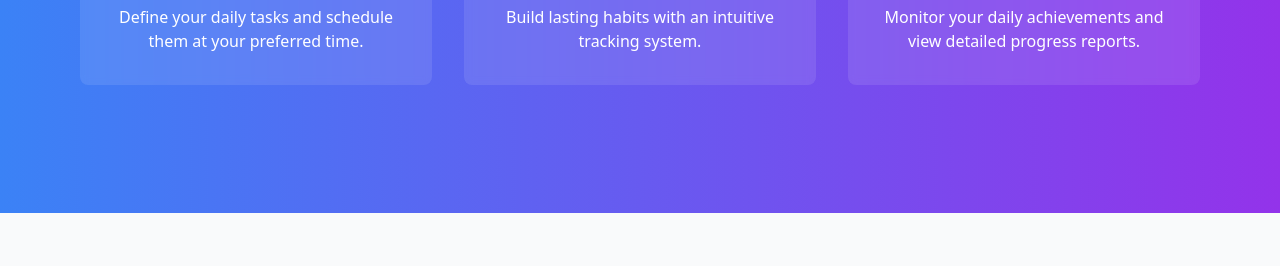
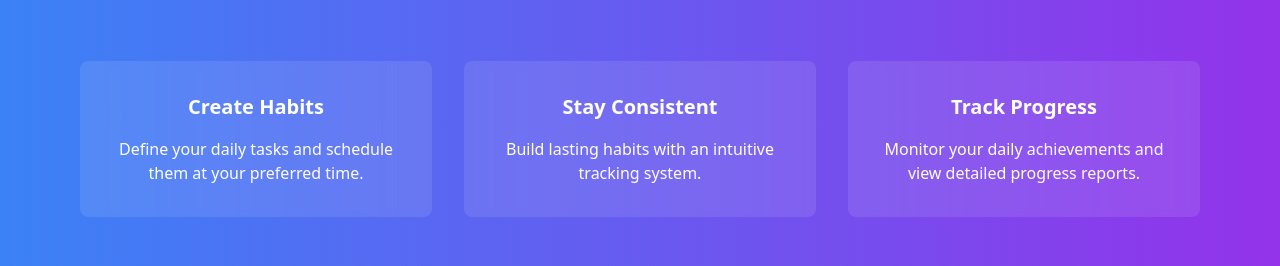
Before and after one commit to valiant-77/Habit-Tracker, a website: page client/src/index.html in a window 1280 px wide. Shown: the part 387-653 px from the top of the page. Drawn offline with nearby package versions, Linux system fonts and the light colour scheme.

Commit message:
Hero Section Height Chnaged

```diff
--- a/client/src/index.html
+++ b/client/src/index.html
@@ -24,8 +24,8 @@
     </nav>
 
     <!-- Hero Section -->
-    <div class="bg-gradient-to-r from-blue-500 to-purple-600 text-white">
-        <div class="max-w-6xl mx-auto px-4 py-16 md:py-24">
+<div class="bg-gradient-to-r from-blue-500 to-purple-600 text-white min-h-screen flex items-center">
+    <div class="max-w-6xl mx-auto px-4 py-16 md:py-24 w-full">
         <div class="text-center">
             <h1 class="text-2xl sm:text-3xl md:text-4xl font-bold mb-4 md:mb-6">
                 Transform Your Life, One Habit at a Time
@@ -47,7 +47,6 @@
                     <h3 class="text-lg md:text-xl font-semibold mb-2 md:mb-4">Track Progress</h3>
                     <p class="text-sm md:text-base">Monitor your daily achievements and view detailed progress reports.</p>
                 </div>
-
             </div>
         </div>
     </div>
```
Lines whose indentation alone changed are shown as unchanged.
